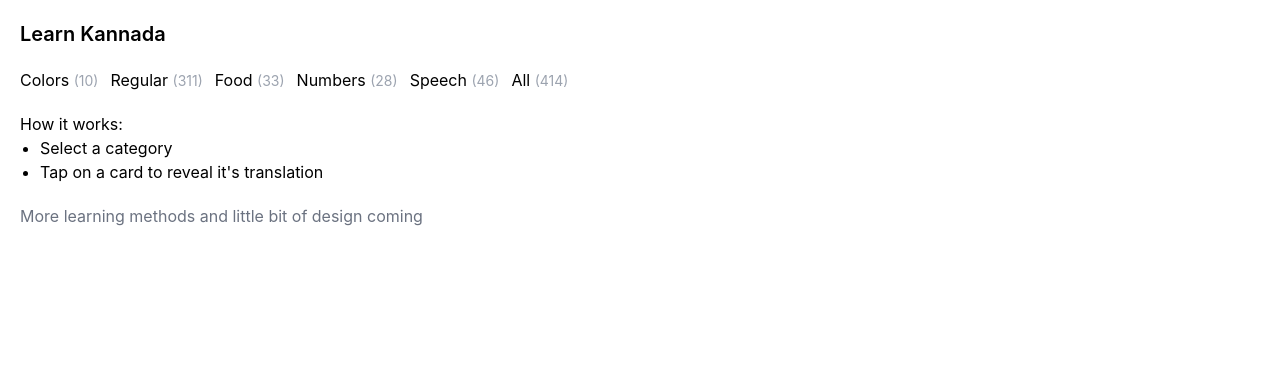
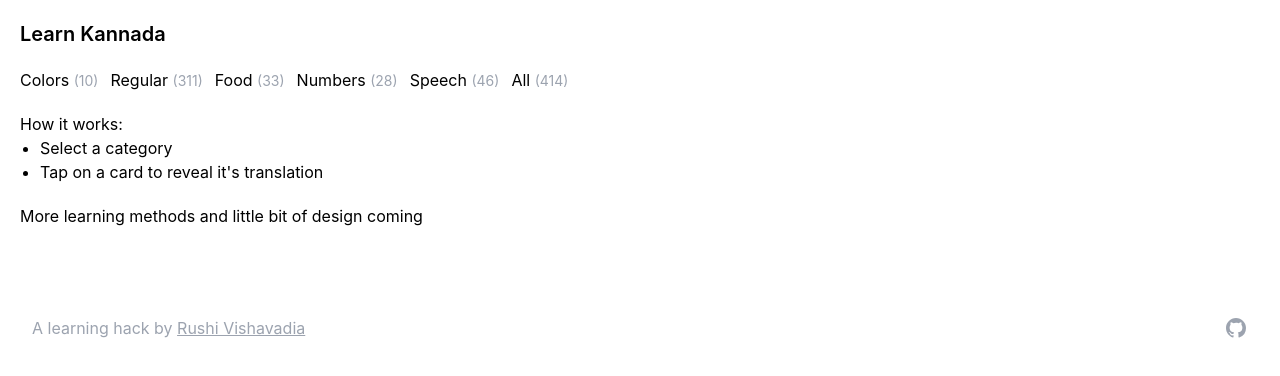
Before and after one commit to rushi/language-flashcards, a Next.js app: page / in a window 1280 px wide. Shown: the top 376 px of the page. Built offline with nearby package versions, Linux system fonts and the light colour scheme.

Commit message:
Streamline into Grid + Add footer

```diff
--- a/components/Card.js
+++ b/components/Card.js
@@ -1,4 +1,4 @@
-import React, { useState, useRef } from 'react';
+import React, { useState } from 'react';
 
 const Card = (props) => {
     const [visible, setVisible] = useState(false);
@@ -8,14 +8,16 @@
     return (
         <div
             onClick={show}
-            className="animate__animated animate__fadeInUpBig bg-white rounded-sm mb-5 border-2 border-blue-100 cursor-pointer"
+            className="animate__animated animate__fadeInUpBig bg-white rounded-sm mb-5 border-2 border-blue-200 cursor-pointer"
         >
             <div className="w-full flex items-center justify-between p-6 space-x-6">
                 <div className="flex-1 truncate">
                     <div className="flex items-center space-x-3">
                         <h3 className="source text-gray-900 text-md font-medium truncate">{props.source}</h3>
                     </div>
-                    <p className={`animate__animated ${visibility} whitespace-normal mt-1 text-green-400 text-sm truncate`}>
+                    <p
+                        className={`animate__animated ${visibility} whitespace-normal mt-1 text-green-400 text-sm truncate`}
+                    >
                         {props.destination}
                     </p>
                 </div>
--- /dev/null
+++ b/components/Grid.js
@@ -0,0 +1,11 @@
+import _ from 'lodash';
+import Card from './Card';
+
+const Grid = (props) => {
+    const list = props.words;
+    let cards = _.keys(list).map((source) => <Card key={source} source={source} destination={list[source]} />);
+    cards = process.env.SHUFFLE_WORDS ? _.shuffle(cards) : cards;
+    return <div className="grid grid-cols-1 gap-6 sm:grid-cols-2 lg:grid-cols-5">{cards}</div>;
+};
+
+export default Grid;
--- a/components/Page.js
+++ b/components/Page.js
@@ -15,7 +15,36 @@
             </Head>
             <Header />
             <Menu />
-            <main className="px-5 py-5">{children}</main>
+
+            <section className="px-5 py-5">{children}</section>
+
+            <footer className="bg-white">
+                <div className="max-w-7xl mx-auto py-12 px-4 sm:px-6 md:flex md:items-center md:justify-between lg:px-8">
+                    <div className="flex justify-center space-x-6 md:order-2">
+                        <a
+                            href="https://github.com/rushi/language-flashcards"
+                            className="text-gray-400 hover:text-gray-500"
+                        >
+                            <span className="sr-only">GitHub</span>
+                            <svg className="h-6 w-6" fill="currentColor" viewBox="0 0 24 24" aria-hidden="true">
+                                <path
+                                    fillRule="evenodd"
+                                    d="M12 2C6.477 2 2 6.484 2 12.017c0 4.425 2.865 8.18 6.839 9.504.5.092.682-.217.682-.483 0-.237-.008-.868-.013-1.703-2.782.605-3.369-1.343-3.369-1.343-.454-1.158-1.11-1.466-1.11-1.466-.908-.62.069-.608.069-.608 1.003.07 1.531 1.032 1.531 1.032.892 1.53 2.341 1.088 2.91.832.092-.647.35-1.088.636-1.338-2.22-.253-4.555-1.113-4.555-4.951 0-1.093.39-1.988 1.029-2.688-.103-.253-.446-1.272.098-2.65 0 0 .84-.27 2.75 1.026A9.564 9.564 0 0112 6.844c.85.004 1.705.115 2.504.337 1.909-1.296 2.747-1.027 2.747-1.027.546 1.379.202 2.398.1 2.651.64.7 1.028 1.595 1.028 2.688 0 3.848-2.339 4.695-4.566 4.943.359.309.678.92.678 1.855 0 1.338-.012 2.419-.012 2.747 0 .268.18.58.688.482A10.019 10.019 0 0022 12.017C22 6.484 17.522 2 12 2z"
+                                    clipRule="evenodd"
+                                />
+                            </svg>
+                        </a>
+                    </div>
+                    <div className="mt-8 md:mt-0 md:order-1">
+                        <p className="text-center text-base text-gray-400">
+                            A learning hack by{' '}
+                            <a className="underline" href="http://rushi.vishavadia.com">
+                                Rushi Vishavadia
+                            </a>
+                        </p>
+                    </div>
+                </div>
+            </footer>
         </main>
     );
 };
--- a/pages/[category].js
+++ b/pages/[category].js
@@ -1,17 +1,13 @@
 import _ from 'lodash';
 import words from '../words';
+import Grid from '../components/Grid';
 import Page from '../components/Page';
-import Card from '../components/Card';
 
-const Grid = ({ category }) => {
+const Category = ({ category }) => {
     const list = words[category];
-    let cards = _.keys(list).map((source) => <Card key={source} source={source} destination={list[source]} />);
-    cards = process.env.SHUFFLE_WORDS ? _.shuffle(cards) : cards;
     return (
-        <Page title={`${_.capitalize(category)} words`}>
-            <div className="grid grid-cols-1 gap-6 sm:grid-cols-2 lg:grid-cols-5">
-                {cards}
-            </div>
+        <Page title={`Learn ${_.capitalize(category)}`}>
+            <Grid words={list} />
         </Page>
     );
 };
@@ -29,4 +25,4 @@
     };
 }
 
-export default Grid;
+export default Category;
--- a/pages/index.js
+++ b/pages/index.js
@@ -10,9 +10,7 @@
                     <li>Tap on a card to reveal it's translation</li>
                 </ol>
             </div>
-            <p className="py-5 text-gray-500">
-                More learning methods and little bit of design coming
-            </p>
+            <p className="py-5">More learning methods and little bit of design coming</p>
         </Page>
     );
 };
```
